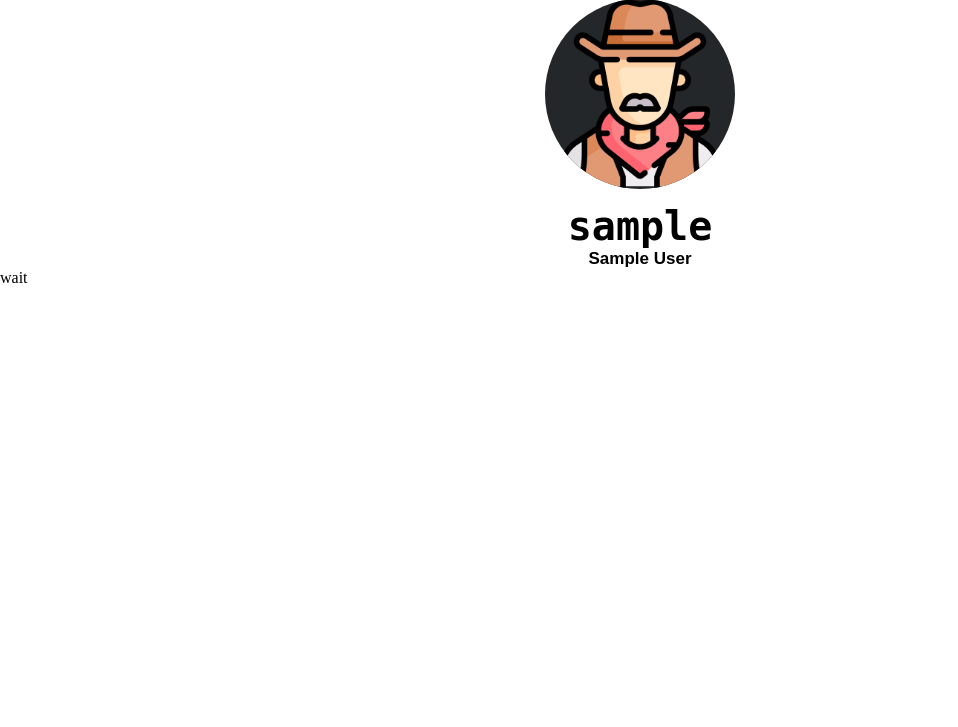
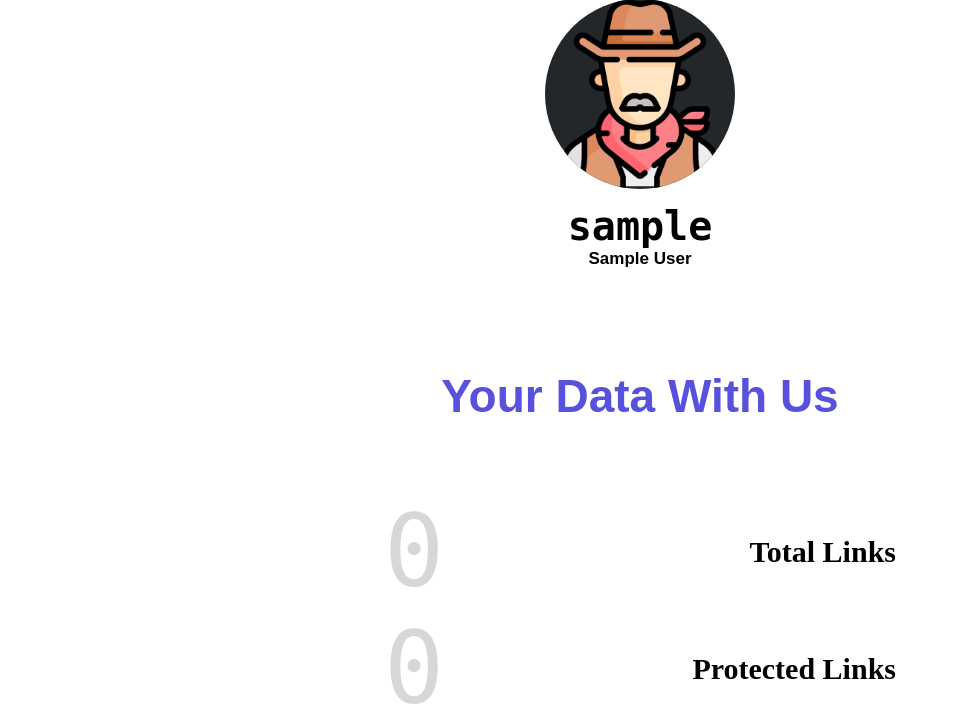
Before and after one commit to Sarthakischauhan/domain-keeper, a Flask app: a page that uses main_app/templates/account.html in a window 1280 px wide. Shown: the part 126-853 px from the top of the page, without its empty margins (0-958 px from the left). Before the commit the page ends 409 px from the top, so only its background shows below. Run offline with Flask 2, Linux system fonts and the light colour scheme; the visitor is signed in with stand-in values (Sample User, id 1); data comes from the database, SQL or seed files in the repository; data that the repository does not hold is empty.

Commit message:
Frontend for showing user data

```diff
--- a/main_app/ext.py
+++ b/main_app/ext.py
@@ -19,4 +19,4 @@ def success_rate():
             return False
         else :
             return True
-    return dict(success_or_not=success_or_not)
+    return dict(success_or_not=success_or_not,len=len)
--- a/main_app/routes.py
+++ b/main_app/routes.py
@@ -13,13 +13,15 @@ def index():
 @login_required
 def account(username):
     user = User.query.filter_by(username = username).first()
-    secure_links = Link.query.filter_by(owner=current_user , link_type="protected")
-    links = Link.query.filter_by(owner=current_user)
-    if user and user==current_user:
-        return render_template("account.html")
+    if user :
+        links = Link.query.filter_by(owner=user).all()
+        secured_links = list(filter(lambda lnk : True if lnk.link_type=="protected" else False ,links))
+        ordinary_links = list(filter(lambda lnk : True if lnk.link_type!="protected" else False ,links))
+    else :
+        abort(404)
+
+    if user==current_user:
+        return render_template("account.html",links=links,secured_links=secured_links)
 
     elif user != current_user:
         return "wait for your turn asshole"
-
-    else :
-        abort(404)
--- a/main_app/static/account.css
+++ b/main_app/static/account.css
@@ -30,6 +30,53 @@
 }
 
 
+.user-data{
+    width: 100%;
+    margin-top: 100px;
+}
+
+.data{
+    width: 100;
+}
+
+#sec1-heading{
+    text-align: center;
+    font-size: 46px;
+    font-family: sans-serif;
+    color: rgb(88,81,219)
+}
+
+.stats-data{
+    margin-top: 70px;
+    display: flex;
+    flex-direction: column;
+    align-items: center;
+}
+
+.n-set{
+    display: flex;
+    width: 20%;
+    align-items: center;
+    justify-content: space-between;
+}
+
+#n-data{
+    font-size: 100px;
+    font-family: monospace;
+    font-weight: normal;
+    opacity: 0.89;
+    color: lightgray;
+    cursor: pointer;
+}
+
+#n-data:hover{
+    color: grey;
+}
+
+
+#n-head{
+    font-size: 30px;
+}
 
 
 
@@ -55,13 +102,19 @@
 
 
 
+@media only screen and (max-width: 1550px) {
+    .n-set{
+        width: 40%;
+    }
+}
 
 
 
-
-
-
-
+@media only screen and (max-width: 865px) {
+    .n-set{
+        width: 45%;
+    }
+}
 
 
 
@@ -71,6 +124,15 @@
     }
     #acc-name{
         font-size: 17px;
+    }
+    #sec1-heading{
+        font-size: 32px;
+    }
+    #n-head{
+        font-size: 25px;
+    }
+    #n-data{
+        font-size: 80px;
     }
 
 }
--- a/main_app/templates/account.html
+++ b/main_app/templates/account.html
@@ -18,9 +18,23 @@
         <!-- No of links with us-->
     </div>
 </section>
+<section class="user-data">
+    <div class="data">
+        <h1 id="sec1-heading">
+            Your Data With Us
+        </h1>
+        <div class="stats-data">
+            <span class="n-set">
+                <h1 id="n-data">{{ len(links) }}</h1>
+                <h2 id="n-head">Total Links</h2>
+            </span>
+            <span class="n-set">
+                <h1 id="n-data">{{ len(secured_links) }}</h1>
+                <h2 id="n-head">Protected Links</h2>
+            </span>
+        </div>
+    </div>
 
-<section class="my-link">
-    wait
 </section>
 
 
--- a/main_app/templates/home.html
+++ b/main_app/templates/home.html
@@ -9,7 +9,7 @@ Domain-Keeper
 
 {% block content %}
 <section>
-    helloji
+    wait
 </section>
 
 {% endblock content %}
```
